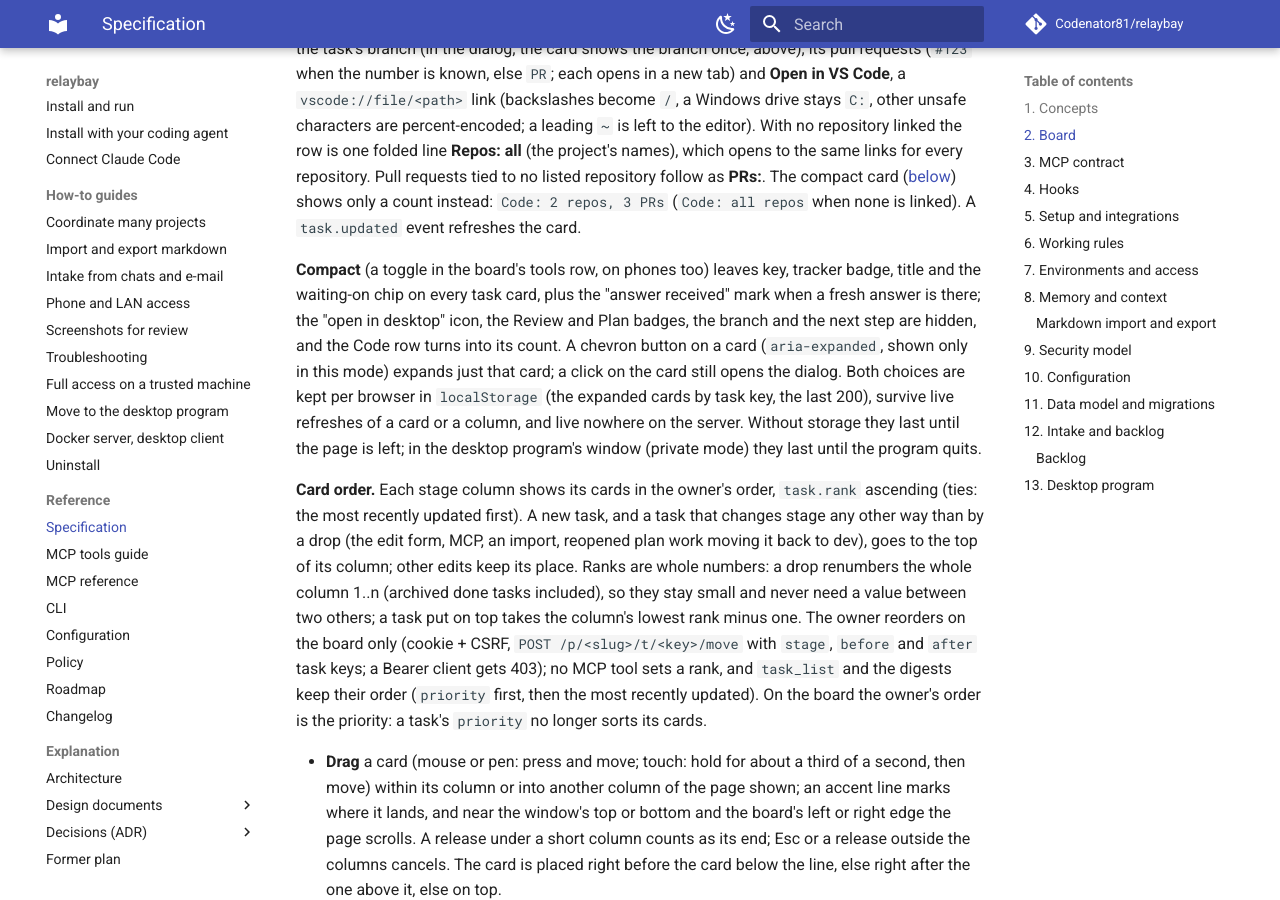
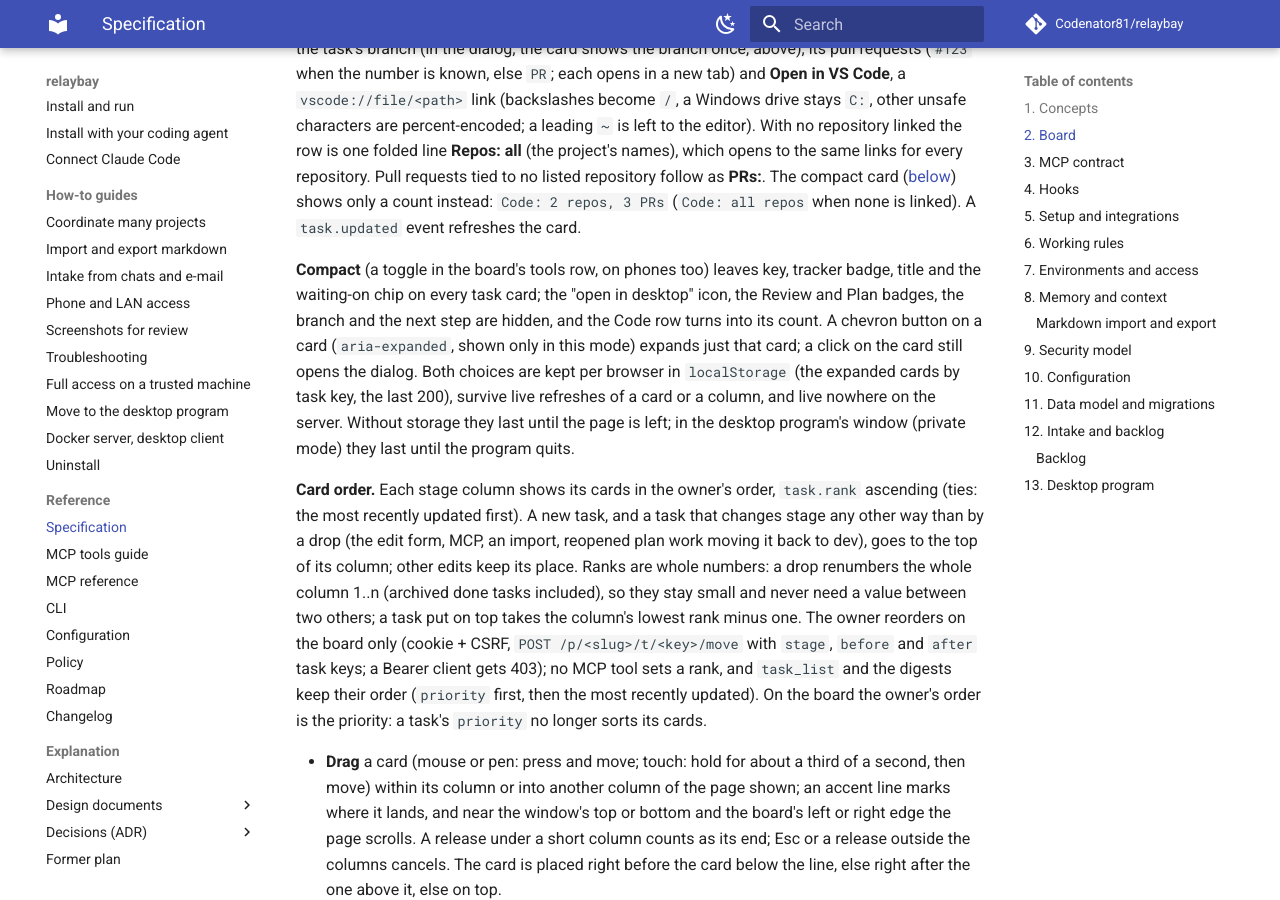
Before and after one commit to Codenator81/relaybay, an MkDocs documentation site: the page built from docs/SPEC.md, in a window 1280 px wide and 900 px high, scrolled down 42381 px. Built offline with MkDocs 1.6.1 and Material for MkDocs 9.7.7, drawn with Linux system fonts in a browser that asks for light colours; comment, search, counter and statistics services are not loaded.

Commit message:
fix: the answer received mark leaves the card and the dialog, the Inbox clears it with Seen

```diff
--- a/docs/SPEC.md
+++ b/docs/SPEC.md
@@ -1727,8 +1727,7 @@ compact card ([below](#spec-board-compact)) shows only a count instead: `Code: 2
 <a id="spec-board-compact"></a>
 
 **Compact** (a toggle in the board's tools row, on phones too) leaves key, tracker badge, title and
-the waiting-on chip on every task card, plus the "answer received" mark when a fresh answer is
-there; the "open in desktop" icon, the Review and Plan badges, the branch and the next step are
+the waiting-on chip on every task card; the "open in desktop" icon, the Review and Plan badges, the branch and the next step are
 hidden, and the Code row turns into its count. A chevron button on a card
 (`aria-expanded`, shown only in this mode) expands just that card; a click on the card still opens
 the dialog. Both choices are kept per browser in `localStorage` (the expanded cards by task key, the
@@ -3777,11 +3776,11 @@ that task.
 <a id="spec-intake-answer"></a>
 
 **Answer received.** A message tied to an open task whose `waiting_on` is set marks the task: the
-card shows **answer received** with a clear button (×), the task dialog shows the mark with **Clear**,
-the Inbox lists the task under **Answers**, a browser notification `Answer received: <key>` fires in
+the Inbox lists the task under **Answers** with **Seen**, which clears the mark (the card and the
+task dialog show no mark since 0.12; the message itself is in the dialog's Intake block), a browser notification `Answer received: <key>` fires in
 open tabs that allow notifications ([§2](#spec-board-notify)), event `intake.answer_received`. The
 stage never changes. The mark clears when `waiting_on` changes (any write) or when the owner clears
-it (`intake.answer_cleared`).
+it with **Seen** (`intake.answer_cleared`).
 
 <a id="spec-intake-autonomy"></a>
 
--- a/src/relaybay/web/templates/_task_view.html
+++ b/src/relaybay/web/templates/_task_view.html
@@ -23,12 +23,6 @@
     {%- set d = detail.document %}
     {% if d and d.ref.href %}<dt>Document</dt><dd><a class="doc-link" href="{{ d.ref.href }}">{{ d.doc.title }}{% if d.link.anchor %} · #{{ d.link.anchor }}{% endif %}</a>{% if d.ref.broken %} <span class="doc-link-mark">{{ d.ref.broken }}</span>{% endif %}</dd>
     {% elif t.doc_path %}<dt>Document</dt><dd><code>{{ t.doc_path }}</code>{% if d and d.ref.broken %} <span class="doc-link-mark">{{ d.ref.broken }}</span>{% endif %}</dd>{% endif %}
-    {% if t.answer_received_at %}<dt>Answer</dt><dd><span class="chip answer-chip">answer received</span> <time datetime="{{ t.answer_received_at }}" data-age>{{ t.answer_received_at|age }}</time>
-      <form class="inline-form" method="post" action="/p/{{ t.project_slug }}/t/{{ t.key }}/answer/clear"
-            hx-post="/p/{{ t.project_slug }}/t/{{ t.key }}/answer/clear" hx-target="closest .task-view" hx-swap="outerHTML">
-        <input type="hidden" name="{{ csrf_field }}" value="{{ csrf_token }}">
-        <button type="submit" class="action">Clear</button>
-      </form></dd>{% endif %}
     {% if is_done %}{% set in_archive = task_archived(t) %}<dt>Archive</dt><dd>{% if t.archived_at %}archived <time datetime="{{ t.archived_at }}" data-age>{{ t.archived_at|age }}</time> by {{ t.archived_by }}{% elif in_archive %}archived: closed more than {{ done_window_days }} days ago{% else %}<span class="muted">in the done column</span>{% endif %}
       <form class="inline-form" method="post" action="/p/{{ t.project_slug }}/t/{{ t.key }}/{{ 'unarchive' if in_archive else 'archive' }}"
             hx-post="/p/{{ t.project_slug }}/t/{{ t.key }}/{{ 'unarchive' if in_archive else 'archive' }}" hx-target="closest .task-view" hx-swap="outerHTML">
```
Also changed, not shown: CHANGELOG.md (+1 -0 lines), src/relaybay/web/static/app.css (+1 -16 lines), src/relaybay/web/templates/_card.html (+0 -9 lines), src/relaybay/web/templates/_inbox.html (+6 -1 lines), 2 other files.
